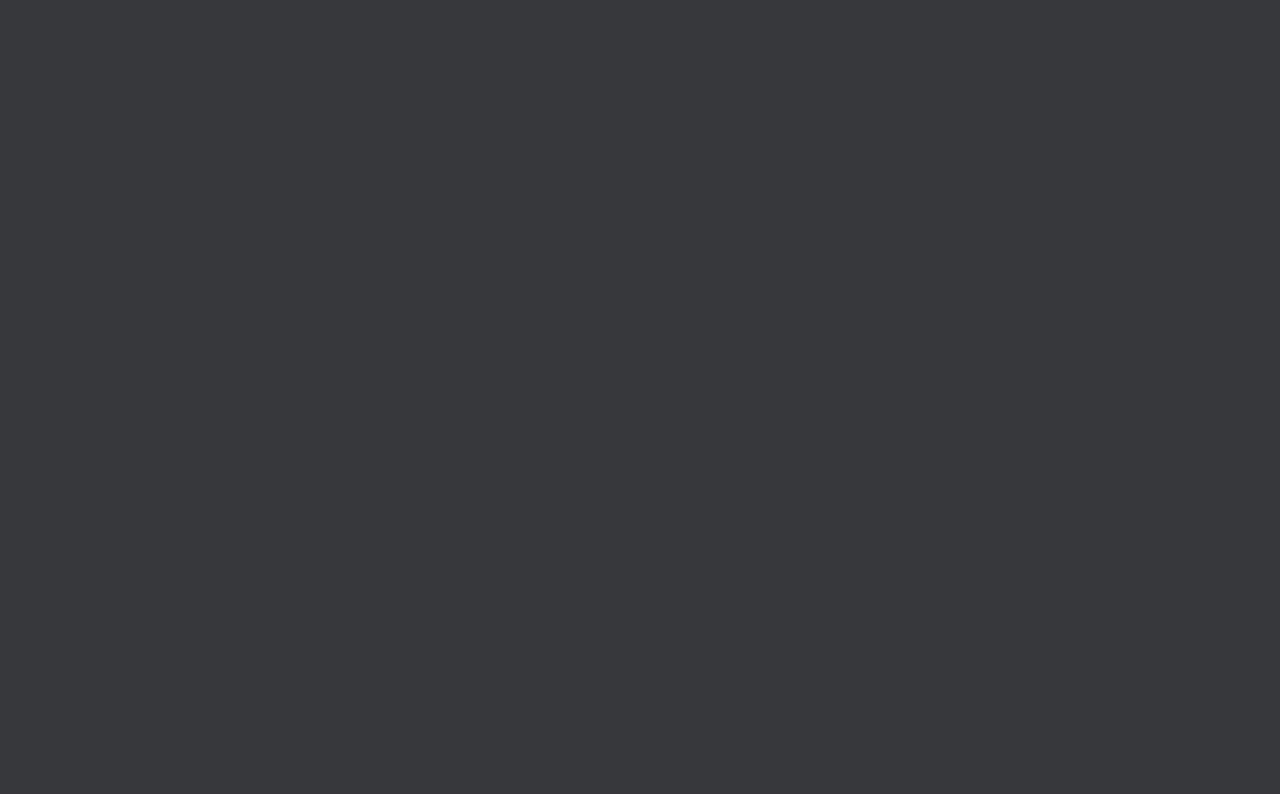
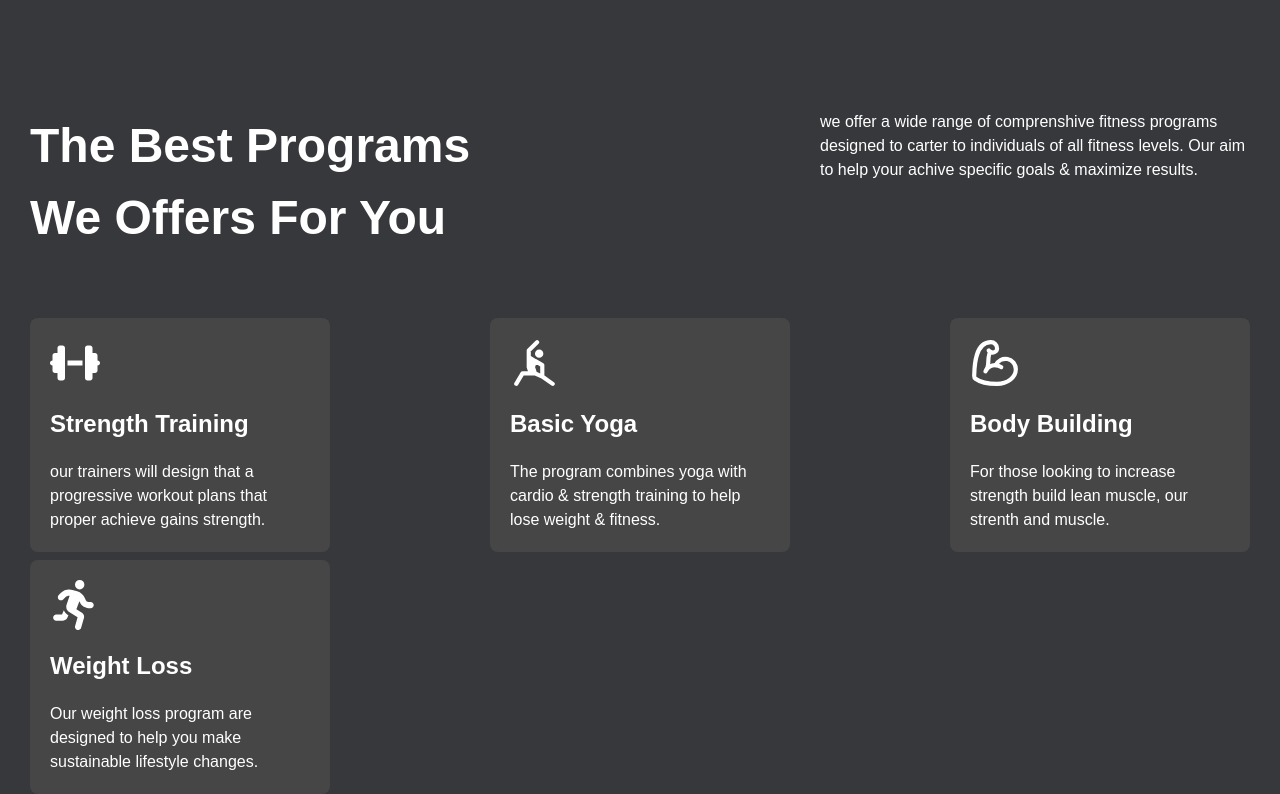
Before and after one commit to sup25/Fitnesxia, a Next.js app: page / in a window 1280 px wide. Shown: the part 1678-2472 px from the top of the page. Before the commit the page ends 1788 px from the top, so only its background shows below. Built offline with nearby package versions, Linux system fonts and the light colour scheme.

Commit message:
feat:offers

```diff
--- /dev/null
+++ b/app/modules/home/offers/component/offer/Options.tsx
@@ -0,0 +1,29 @@
+import { FaDumbbell, FaPersonRunning } from "react-icons/fa6";
+import { GrYoga } from "react-icons/gr";
+import { LuBicepsFlexed } from "react-icons/lu";
+export const Options = [
+  {
+    icon: <FaDumbbell size={50} className="text-white" />,
+    heading: "Strength Training",
+    description:
+      "our trainers will design that a progressive workout plans that proper achieve gains strength.",
+  },
+  {
+    icon: <GrYoga size={50} className="text-white" />,
+    heading: "Basic Yoga",
+    description:
+      "The program combines yoga with cardio & strength training to help lose weight & fitness.",
+  },
+  {
+    icon: <LuBicepsFlexed size={50} className="text-white " />,
+    heading: "Body Building",
+    description:
+      "For those looking to increase strength build lean muscle, our strenth and muscle.",
+  },
+  {
+    icon: <FaPersonRunning size={50} className="text-white " />,
+    heading: "Weight Loss",
+    description:
+      "Our weight loss program are designed to help you make sustainable lifestyle changes.",
+  },
+];
--- /dev/null
+++ b/app/modules/home/offers/component/offer/index.tsx
@@ -0,0 +1,21 @@
+import React from "react";
+import { Options } from "./Options";
+
+const Offer = () => {
+  return (
+    <div className="flex w-full flex-wrap justify-between gap-2 mt-16">
+      {Options.map((option, index) => (
+        <div
+          key={index}
+          className="flex flex-col items-start gap-5 bg-[#464646] max-w-[300px] p-5 rounded-lg"
+        >
+          {option.icon}
+          <h3 className="text-white text-2xl font-bold ">{option.heading}</h3>
+          <p className="text-white text-base text-left">{option.description}</p>
+        </div>
+      ))}
+    </div>
+  );
+};
+
+export default Offer;
--- /dev/null
+++ b/app/modules/home/offers/index.tsx
@@ -0,0 +1,26 @@
+import React from "react";
+import Offer from "./component/offer";
+
+const Offers = () => {
+  return (
+    <div className="section ">
+      <div className="container">
+        <div className="flex flex-col">
+          <div className="flex w-full justify-between flex-wrap gap-5">
+            <h2 className="heading text-white capitalize leading-normal md:max-w-[515px] max-w-full">
+              The best programs we offers for you
+            </h2>
+            <p className="text-white text-base md:max-w-[430px] max-w-full">
+              we offer a wide range of comprenshive fitness programs designed to
+              carter to individuals of all fitness levels. Our aim to help your
+              achive specific goals & maximize results.
+            </p>
+          </div>
+          <Offer />
+        </div>
+      </div>
+    </div>
+  );
+};
+
+export default Offers;
--- a/app/page.tsx
+++ b/app/page.tsx
@@ -1,5 +1,6 @@
 import Banner from "./modules/home/banner";
 import HeroComponent from "./modules/home/Hero";
+import Offers from "./modules/home/offers";
 import FreeTrial from "./modules/home/trial";
 
 export default function Home() {
@@ -8,6 +9,7 @@ export default function Home() {
       <HeroComponent />
       <Banner />;
       <FreeTrial />
+      <Offers />
     </>
   );
 }
```
